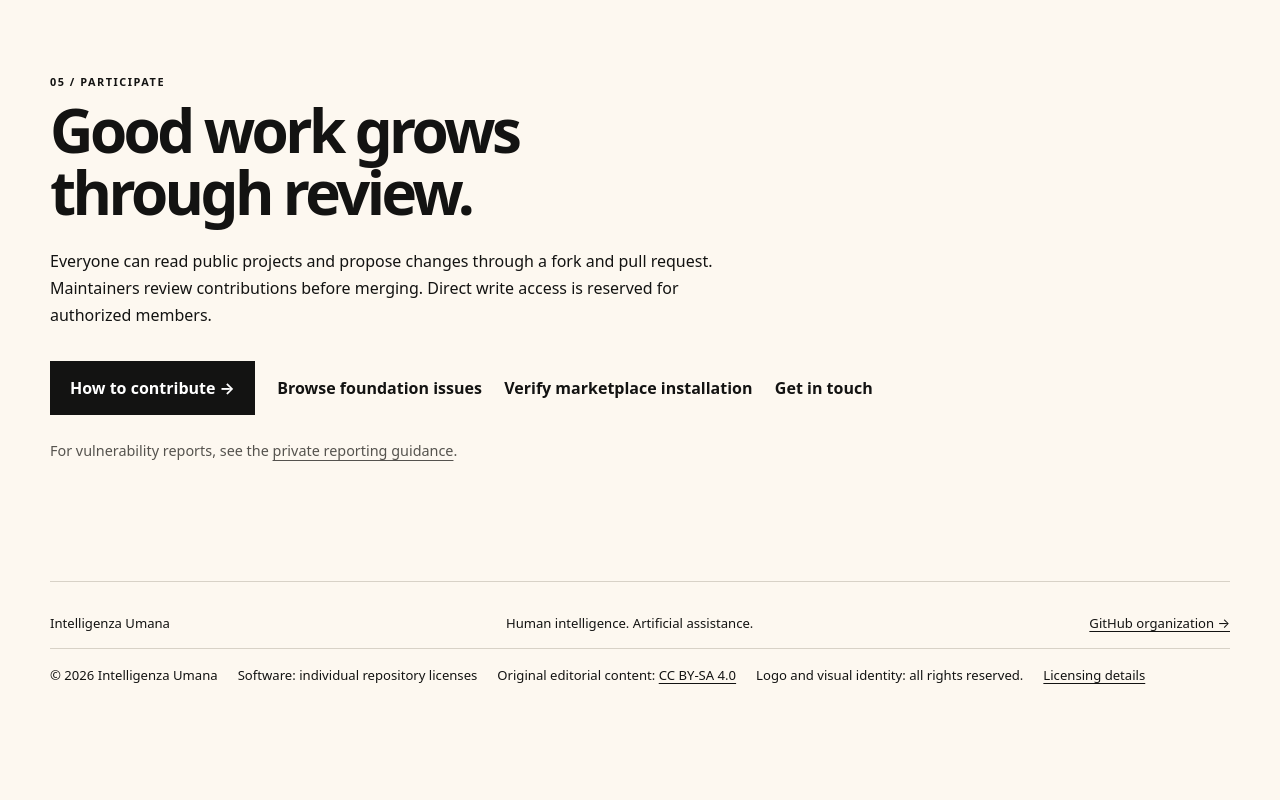
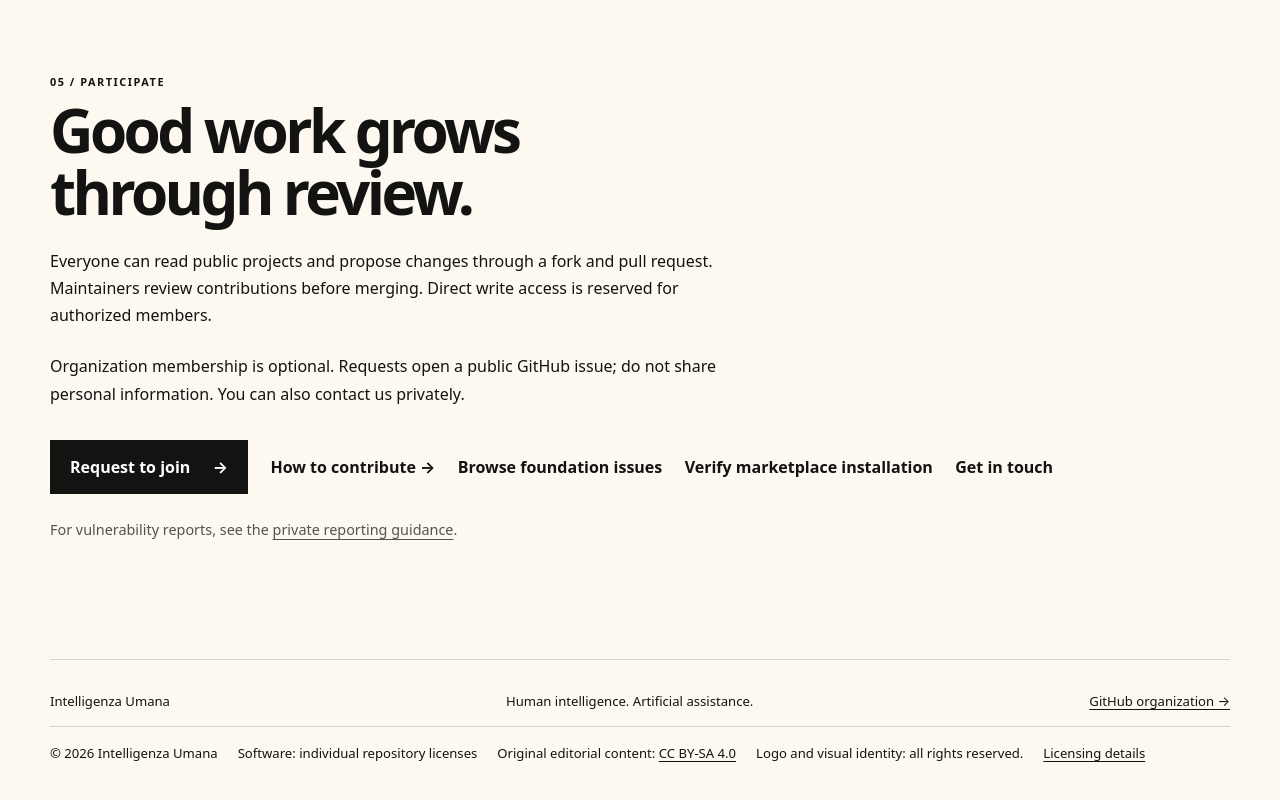
Before and after one commit to Intelligenza-Umana/intelligenza-umana-web, an Angular app: page / in a window 1280 px wide. Shown: the part 5286-6086 px from the top of the page. Before the commit the page ends 6048 px from the top, so only its background shows below. Built offline with nearby package versions, Linux system fonts and the light colour scheme; no server answers.

Commit message:
feat: add bilingual community membership request button (#12)
* feat: add voluntary community membership CTA

* feat: add voluntary community membership CTA

* feat: add voluntary community membership CTA

```diff
--- a/src/app/app.html
+++ b/src/app/app.html
@@ -189,9 +189,11 @@
     <p class="eyebrow">{{ t.contributeLabel }}</p>
     <h2>{{ t.contributeTitle }}<br />{{ t.contributeSubtitle }}</h2>
     <p>{{ t.contributeBody }}</p>
+    <p>{{ t.membershipNote }}</p>
     <div class="actions">
+      <a class="button" href="https://github.com/Intelligenza-Umana/intelligenza-umana/issues/new?template=membership_request.md">{{ t.joinCommunity }} <span aria-hidden="true">&rarr;</span></a>
       <a
-        class="button"
+        class="text-link"
         href="https://github.com/Intelligenza-Umana/.github/blob/main/CONTRIBUTING.md"
         >{{ t.contributeLink }} &rarr;</a
       ><a class="text-link" href="https://github.com/Intelligenza-Umana/intelligenza-umana/issues">{{ t.foundationIssues }}</a
--- a/src/app/site-copy.ts
+++ b/src/app/site-copy.ts
@@ -88,6 +88,8 @@ const en = {
   contributeSubtitle: 'through review.',
   contributeBody:
     'Everyone can read public projects and propose changes through a fork and pull request. Maintainers review contributions before merging. Direct write access is reserved for authorized members.',
+  joinCommunity: 'Request to join',
+  membershipNote: 'Organization membership is optional. Requests open a public GitHub issue; do not share personal information. You can also contact us privately.',
   contributeLink: 'How to contribute',
   foundationIssues: 'Browse foundation issues',
   marketplaceIssue: 'Verify marketplace installation',
@@ -192,6 +194,8 @@ const it: typeof en = {
   contributeSubtitle: 'il nostro lavoro.',
   contributeBody:
     'Chiunque può consultare i progetti pubblici e proporre modifiche tramite un fork e una pull request. I manutentori esaminano i contributi prima di integrarli. L’accesso diretto in scrittura è riservato alle persone autorizzate.',
+  joinCommunity: 'Richiedi di entrare',
+  membershipNote: 'L’adesione all’organizzazione è facoltativa. La richiesta apre una issue pubblica su GitHub: non condividere dati personali. Puoi anche contattarci in privato.',
   contributeLink: 'Come contribuire',
   foundationIssues: 'Consulta le issue della fondazione',
   marketplaceIssue: 'Verifica l’installazione del marketplace',
```
Also changed, not shown: 1 other file (tests, documents, lock files or other folders).
